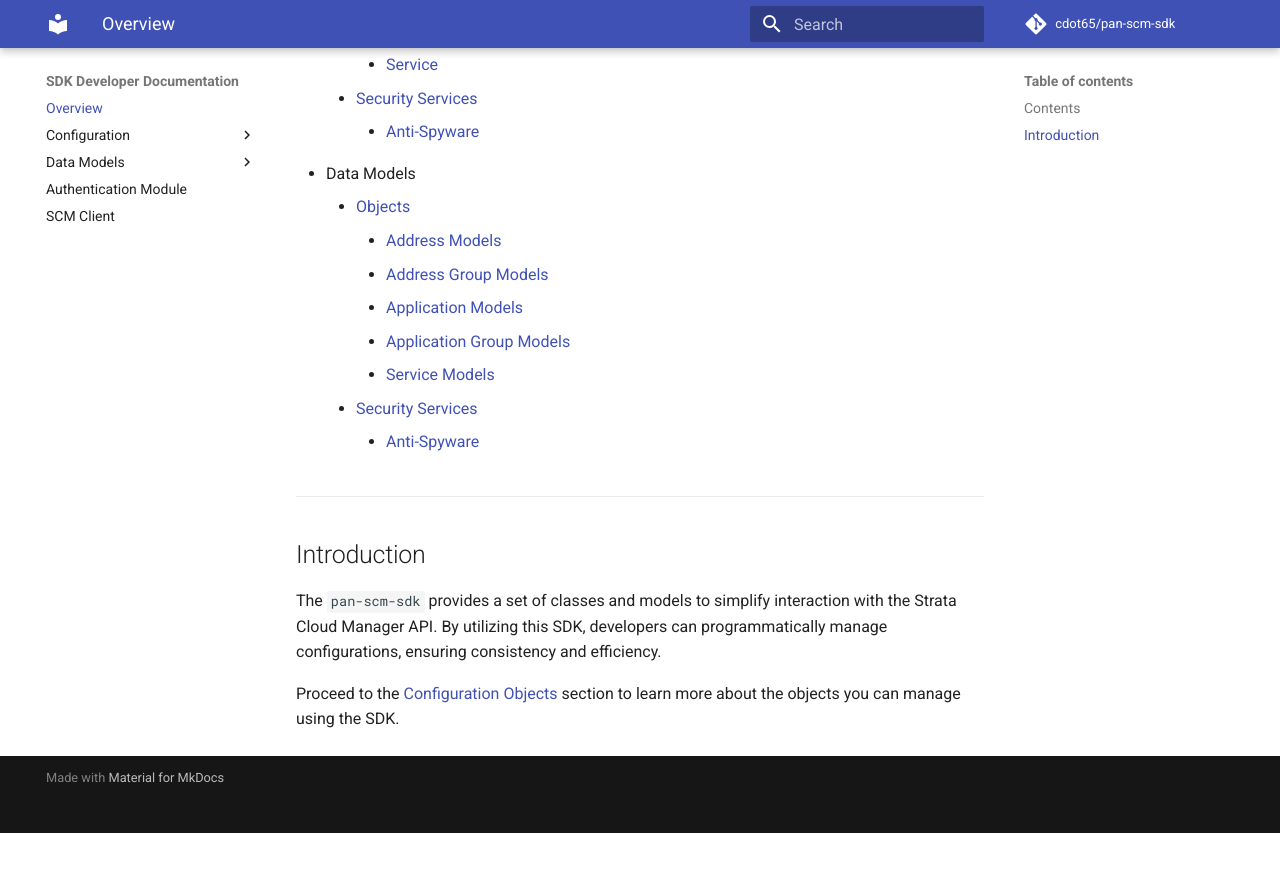
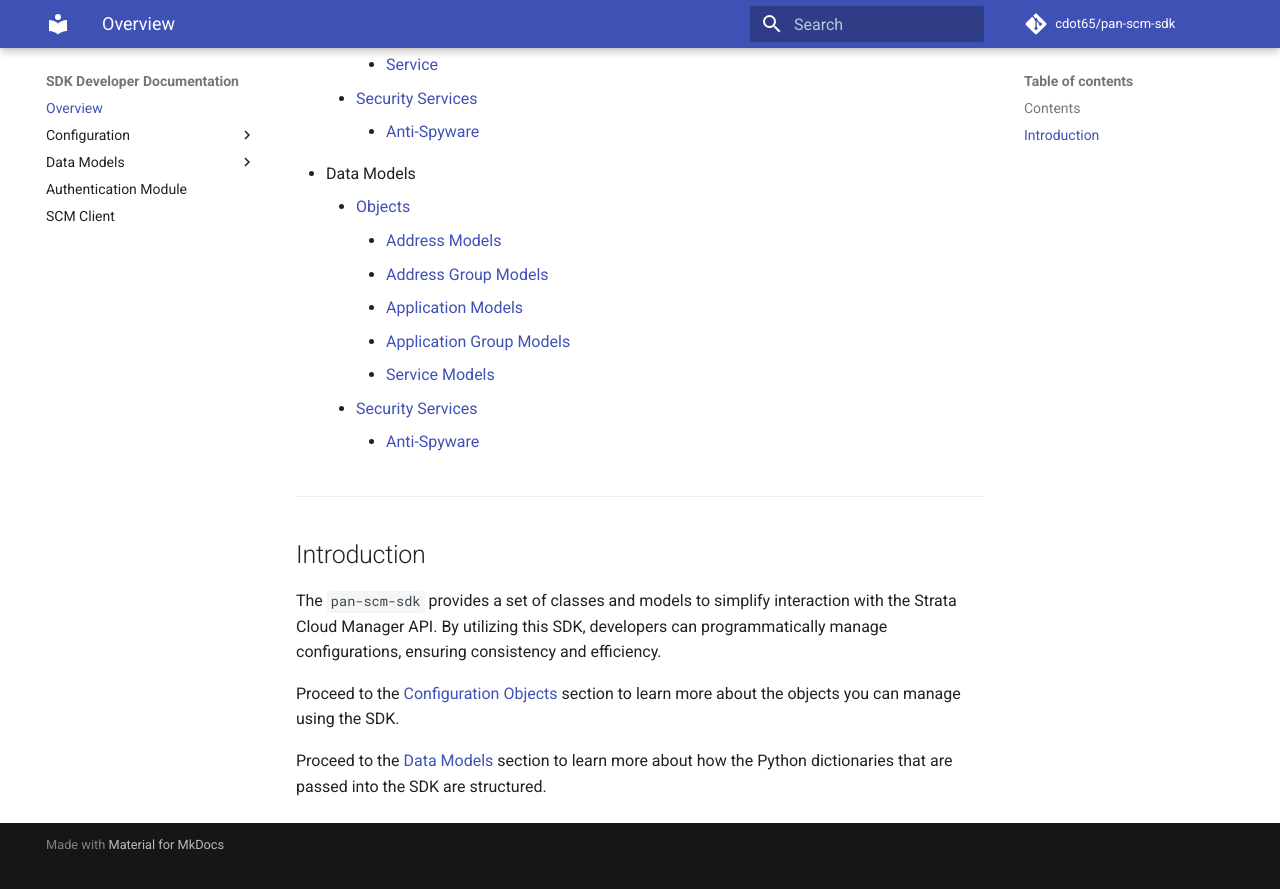
Before and after one commit to cdot65/pan-scm-sdk, an MkDocs documentation site: the page built from docs/sdk/index.md, in a window 1280 px wide and 900 px high, scrolled down 545 px. Shown: the top 889 px of the window. Built offline with MkDocs 1.6.1 and Material for MkDocs 9.7.7, drawn with Linux system fonts in a browser that asks for light colours; comment, search, counter and statistics services are not loaded; before the commit the page ends 1378 px from its top, so only the background shows below that.

Commit message:
Simplify Mermaid class diagram and update SDK documentation
Trimmed down class definitions in the Mermaid diagram for clarity and enhanced SDK documentation to include information about data model structures in Python dictionaries.

```diff
--- a/docs/sdk/index.md
+++ b/docs/sdk/index.md
@@ -32,5 +32,7 @@
 utilizing this SDK, developers can programmatically manage configurations, ensuring consistency and efficiency.
 
 Proceed to the [Configuration Objects](config/objects/index) section to learn more about the objects you can
-manage
-using the SDK.
+manage using the SDK.
+
+Proceed to the [Data Models](config/objects/index) section to learn more about how the Python dictionaries that are
+passed into the SDK are structured.
```
Also changed, not shown: 1 other file.
